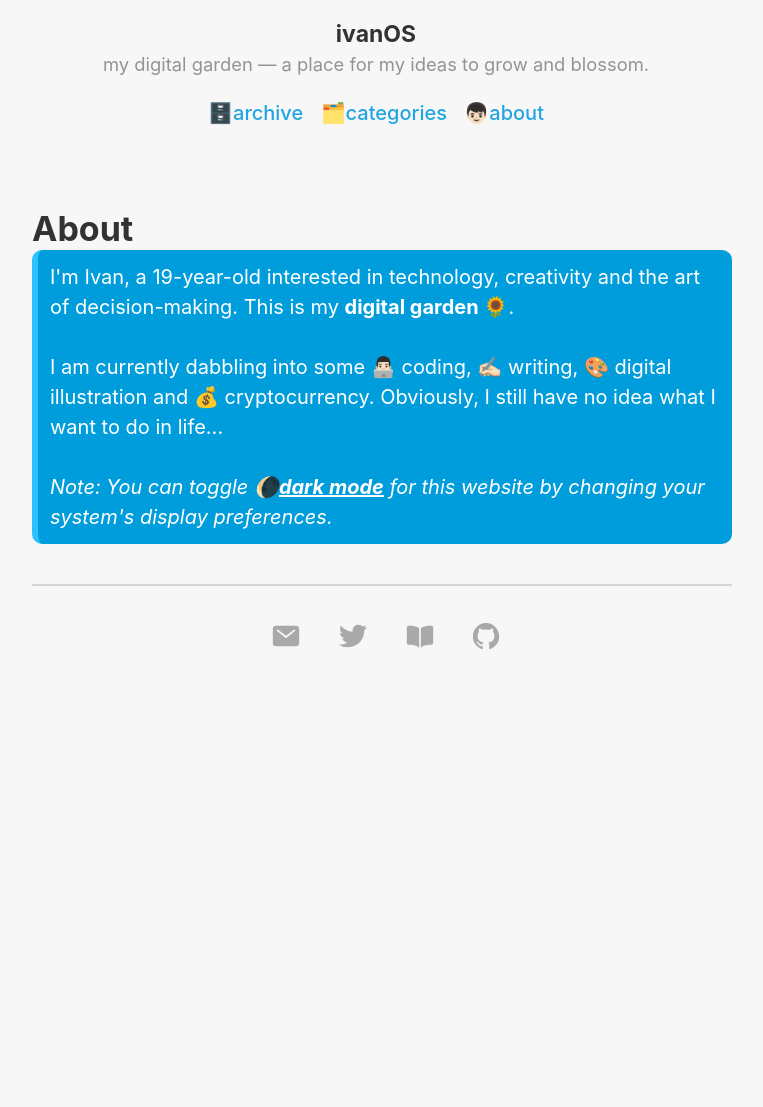
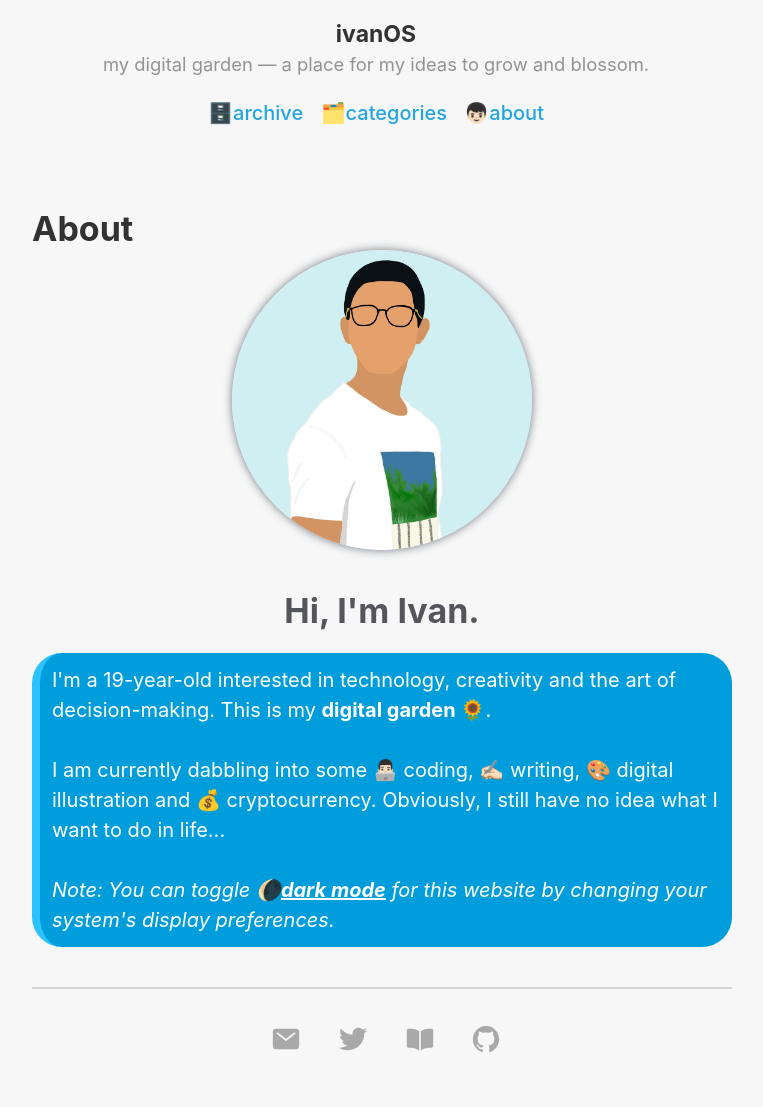
Before and after one commit to hiivan/hiivan.github.io, a Jekyll site: the page built from about.html, in a window 1280 px wide. Shown: the whole page, without its empty margins (258-1021 px from the left). Built offline with Jekyll 4.4.1, drawn with Linux system fonts in a browser that asks for light colours; nearby versions of some CDN libraries; before the commit the page ends 900 px from its top, so only the background shows below that.

Commit message:
added profile-pic-illustrated to about.html

```diff
--- a/_sass/_md.scss
+++ b/_sass/_md.scss
@@ -1,6 +1,17 @@
 .img {
   border-radius: 20px;
   box-shadow: 0 4px 30px rgba(0,0,0,.4);
+  @media (prefers-color-scheme: dark) {
+      box-shadow: none;
+  }
+}
+
+img.circle {
+  width:300px;
+  height:300px;
+  object-fit:cover;
+  border-radius:50%;
+  box-shadow: 0 0 10px #707880;
   @media (prefers-color-scheme: dark) {
       box-shadow: none;
   }
--- a/_sass/_message.scss
+++ b/_sass/_message.scss
@@ -27,13 +27,13 @@
   padding: 12px;
   color: #fff;
   background-color: $message-blue;
-  border-left: .3rem solid #2bc2ff;
-  border-radius: 10px;
+  border-left: .4rem solid #2bc2ff;
+  border-radius: 30px;
 
   @media (prefers-color-scheme: dark) {
     color: #fff;
     background-color: #673AB7;
-    border-left: .3rem solid #9575CD;
+    border-left: .4rem solid #9575CD;
   }
 }
 
--- a/about.md
+++ b/about.html
@@ -3,8 +3,12 @@ layout: page
 title: About
 ---
 
+<p>
+  <img src="/assets/profile-pic-illustrated.PNG" class="circle" />
+</p>
+<h1 style="text-align:center">Hi, I'm Ivan.</h1>
 <p class="magicbox">
-  I'm Ivan, a 19-year-old interested in technology, creativity and the art of decision-making️. This is my <b>digital garden 🌻</b>.
+  I'm a 19-year-old interested in technology, creativity and the art of decision-making️. This is my <b>digital garden 🌻</b>.
   <br>
   <br>I am currently dabbling into some 👨🏻‍💻️ coding, ✍🏻 writing, 🎨 digital illustration and 💰 cryptocurrency. Obviously, I still have no idea what I want to do in life...
   <br>
```
Also changed, not shown: assets/profile-pic-illustrated.PNG (added).
